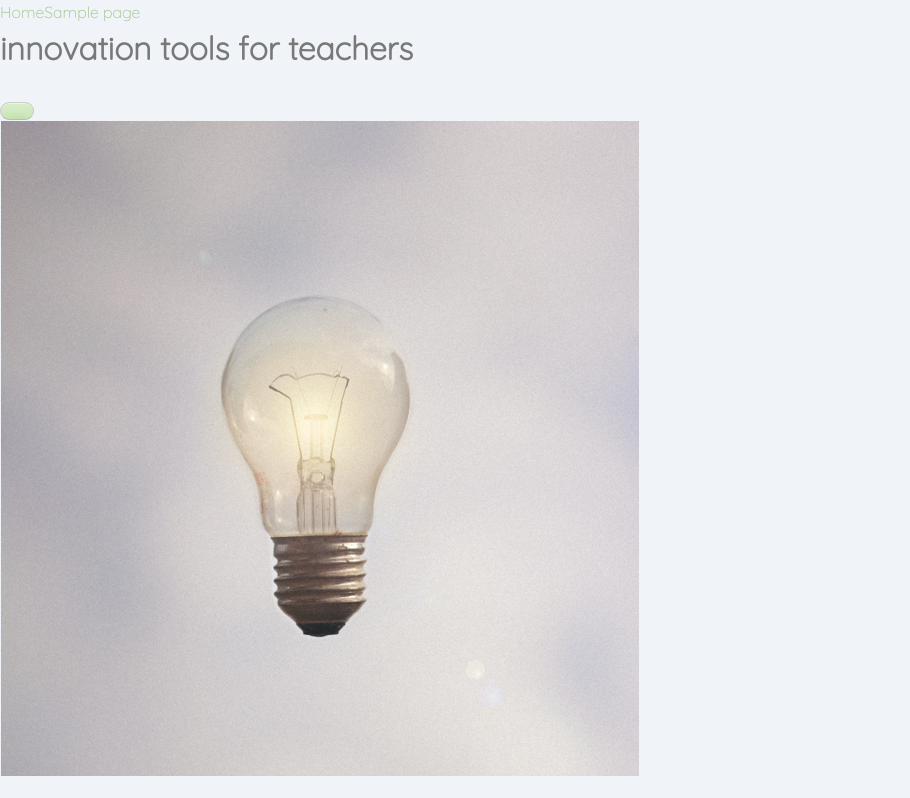
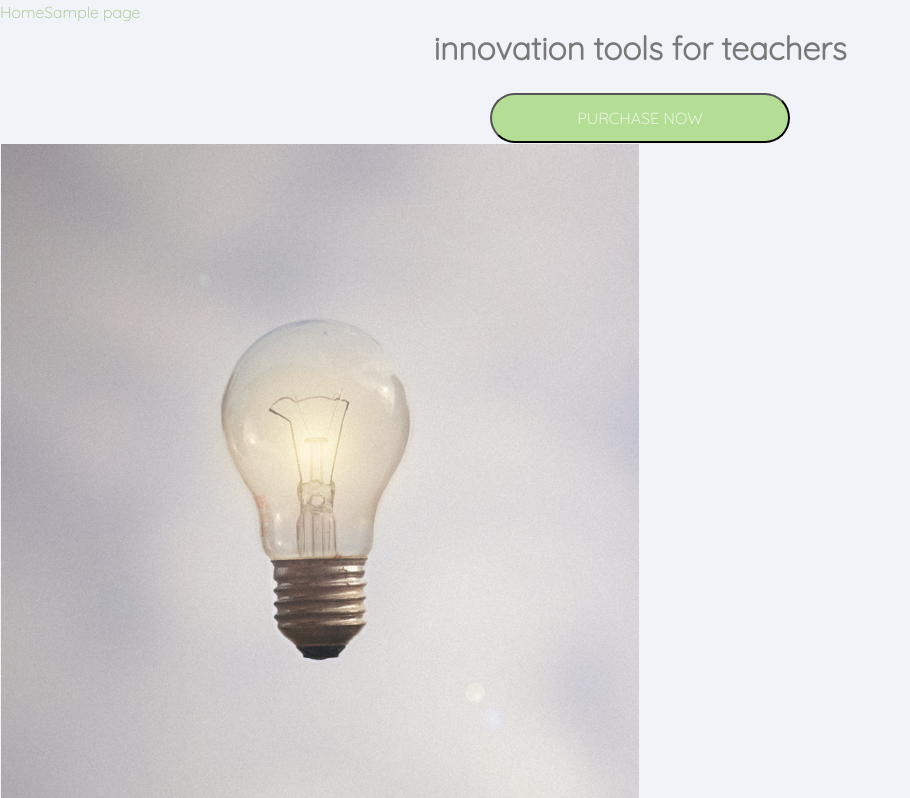
Before and after one commit to jenjjy/calm-fall-2018, a WordPress theme: template themes/calm/front-page.php in a window 1280 px wide. Shown: the top 798 px of the page, without its empty margins (0-910 px from the left). Run offline with PHP 8.4 and a stand-in for WordPress, Linux system fonts and the light colour scheme; the site name, menu and one post (Sample post) are stand-ins, and other content is empty; some libraries are stand-ins or nearby versions.

Commit message:
update button

```diff
--- a/themes/calm/front-page.php
+++ b/themes/calm/front-page.php
@@ -12,8 +12,8 @@ get_header(); ?>
         <div class="banner-header">
             <h1>innovation tools for teachers</h1>
             <div>
-                <button>
-
+                <button type="button">
+                        purchase now
                 </button>
             </div>
         </div>
--- a/themes/calm/sass/_forms.scss
+++ b/themes/calm/sass/_forms.scss
@@ -4,36 +4,9 @@
 
 /* Buttons */
 
-button,
-input[type='button'],
-input[type='reset'],
-input[type='submit'] {
-  border: 1px solid;
-  border-color: #ccc #ccc #bbb;
-  border-radius: 3px;
-  background: #e6e6e6;
-  box-shadow: inset 0 1px 0 rgba(255, 255, 255, 0.5),
-    inset 0 15px 17px rgba(255, 255, 255, 0.5),
-    inset 0 -5px 12px rgba(0, 0, 0, 0.05);
-  color: rgba(0, 0, 0, 0.8);
-  @include font-size(0.75);
-  line-height: 1;
-  padding: 0.6rem 1rem 0.4rem;
-  text-shadow: 0 1px 0 rgba(255, 255, 255, 0.8);
-
-  &:hover {
-    border-color: #ccc #bbb #aaa;
-    box-shadow: inset 0 1px 0 rgba(255, 255, 255, 0.8),
-      inset 0 15px 17px rgba(255, 255, 255, 0.8),
-      inset 0 -5px 12px rgba(0, 0, 0, 0.02);
-  }
-
-  &:active,
-  &:focus {
-    border-color: #aaa #bbb #bbb;
-    box-shadow: inset 0 -1px 0 rgba(255, 255, 255, 0.5),
-      inset 0 2px 5px rgba(0, 0, 0, 0.15);
-  }
+button {
+  @include button;
+  @include heightandwidth(50px, 300px);
 }
 
 /* Fields */
--- a/themes/calm/sass/_front-page.scss
+++ b/themes/calm/sass/_front-page.scss
@@ -1,3 +1,7 @@
 /*--------------------------------------------------------------
 # Front Page
 --------------------------------------------------------------*/
+
+.banner-header{
+  text-align: center;
+}
--- a/themes/calm/sass/_mixins.scss
+++ b/themes/calm/sass/_mixins.scss
@@ -43,3 +43,11 @@
   margin-left: auto;
   margin-right: auto;
 }
+
+// Height and Width
+
+@mixin heightandwidth($height, $width){
+  height: $height;
+  width: $width;
+
+}
--- a/themes/calm/sass/_widgets.scss
+++ b/themes/calm/sass/_widgets.scss
@@ -18,4 +18,5 @@
 
 button {
   @include button;
+  @include heightandwidth(50px, 300px);
 }
--- a/themes/calm/style.css
+++ b/themes/calm/style.css
@@ -476,39 +476,17 @@ table {
 # Forms
 --------------------------------------------------------------*/
 /* Buttons */
-button,
-input[type='button'],
-input[type='reset'],
-input[type='submit'] {
-  border: 1px solid;
-  border-color: #ccc #ccc #bbb;
-  border-radius: 3px;
-  background: #e6e6e6;
-  -webkit-box-shadow: inset 0 1px 0 rgba(255, 255, 255, 0.5), inset 0 15px 17px rgba(255, 255, 255, 0.5), inset 0 -5px 12px rgba(0, 0, 0, 0.05);
-          box-shadow: inset 0 1px 0 rgba(255, 255, 255, 0.5), inset 0 15px 17px rgba(255, 255, 255, 0.5), inset 0 -5px 12px rgba(0, 0, 0, 0.05);
-  color: rgba(0, 0, 0, 0.8);
-  font-size: 12px;
-  font-size: 0.75rem;
-  line-height: 1;
-  padding: 0.6rem 1rem 0.4rem;
-  text-shadow: 0 1px 0 rgba(255, 255, 255, 0.8); }
-  button:hover,
-  input[type='button']:hover,
-  input[type='reset']:hover,
-  input[type='submit']:hover {
-    border-color: #ccc #bbb #aaa;
-    -webkit-box-shadow: inset 0 1px 0 rgba(255, 255, 255, 0.8), inset 0 15px 17px rgba(255, 255, 255, 0.8), inset 0 -5px 12px rgba(0, 0, 0, 0.02);
-            box-shadow: inset 0 1px 0 rgba(255, 255, 255, 0.8), inset 0 15px 17px rgba(255, 255, 255, 0.8), inset 0 -5px 12px rgba(0, 0, 0, 0.02); }
-  button:active, button:focus,
-  input[type='button']:active,
-  input[type='button']:focus,
-  input[type='reset']:active,
-  input[type='reset']:focus,
-  input[type='submit']:active,
-  input[type='submit']:focus {
-    border-color: #aaa #bbb #bbb;
-    -webkit-box-shadow: inset 0 -1px 0 rgba(255, 255, 255, 0.5), inset 0 2px 5px rgba(0, 0, 0, 0.15);
-            box-shadow: inset 0 -1px 0 rgba(255, 255, 255, 0.5), inset 0 2px 5px rgba(0, 0, 0, 0.15); }
+button {
+  background: #b4de96;
+  border-radius: 25px;
+  color: #fff;
+  padding: 0.5rem 1rem;
+  text-transform: uppercase;
+  height: 50px;
+  width: 300px; }
+  button:hover {
+    background: -webkit-gradient(linear, left top, left bottom, from(rgba(0, 0, 0, 0.4)), to(rgba(0, 0, 0, 0.4)));
+    background: linear-gradient(rgba(0, 0, 0, 0.4), rgba(0, 0, 0, 0.4)); }
 
 /* Fields */
 input[type='text'],
@@ -697,7 +675,9 @@ button {
   border-radius: 25px;
   color: #fff;
   padding: 0.5rem 1rem;
-  text-transform: uppercase; }
+  text-transform: uppercase;
+  height: 50px;
+  width: 300px; }
   button:hover {
     background: -webkit-gradient(linear, left top, left bottom, from(rgba(0, 0, 0, 0.4)), to(rgba(0, 0, 0, 0.4)));
     background: linear-gradient(rgba(0, 0, 0, 0.4), rgba(0, 0, 0, 0.4)); }
@@ -811,3 +791,5 @@ object {
 /*--------------------------------------------------------------
 # Front Page
 --------------------------------------------------------------*/
+.banner-header {
+  text-align: center; }
```
Also changed, not shown: themes/calm/build/css/style.min.css, 1 other file.
